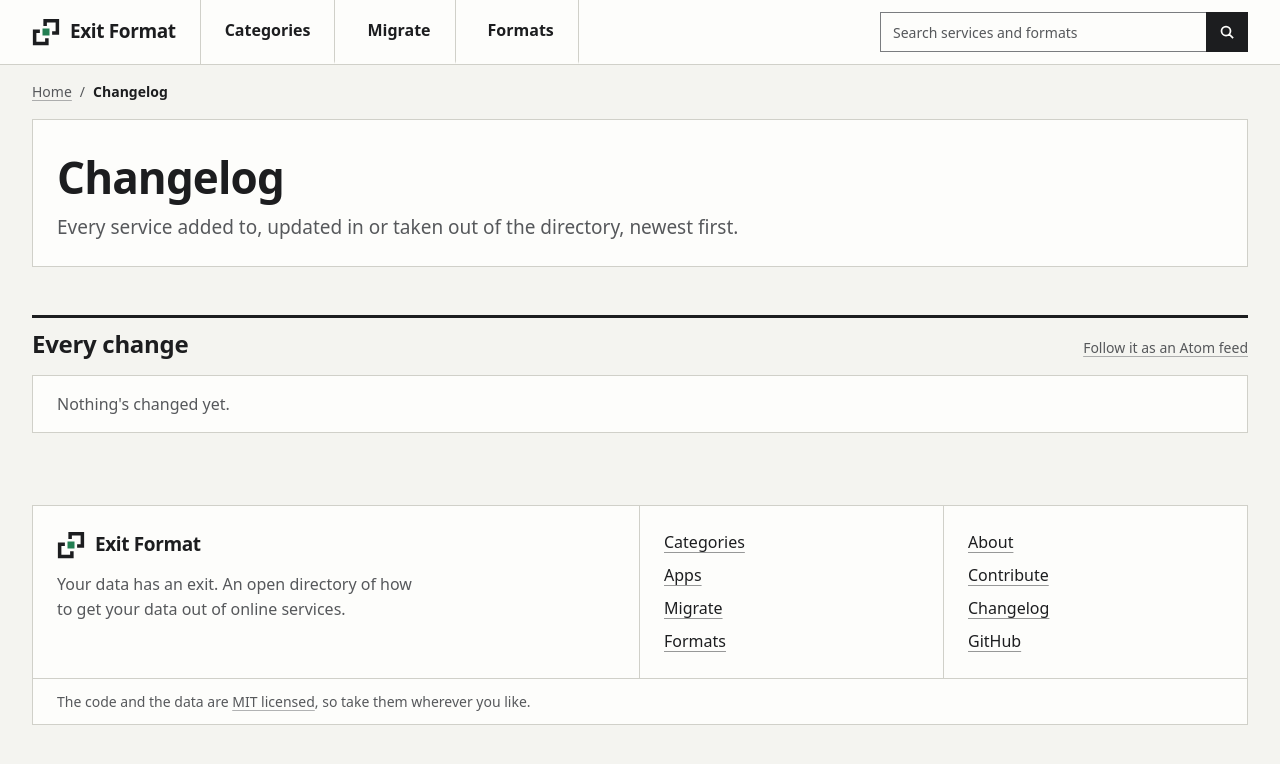
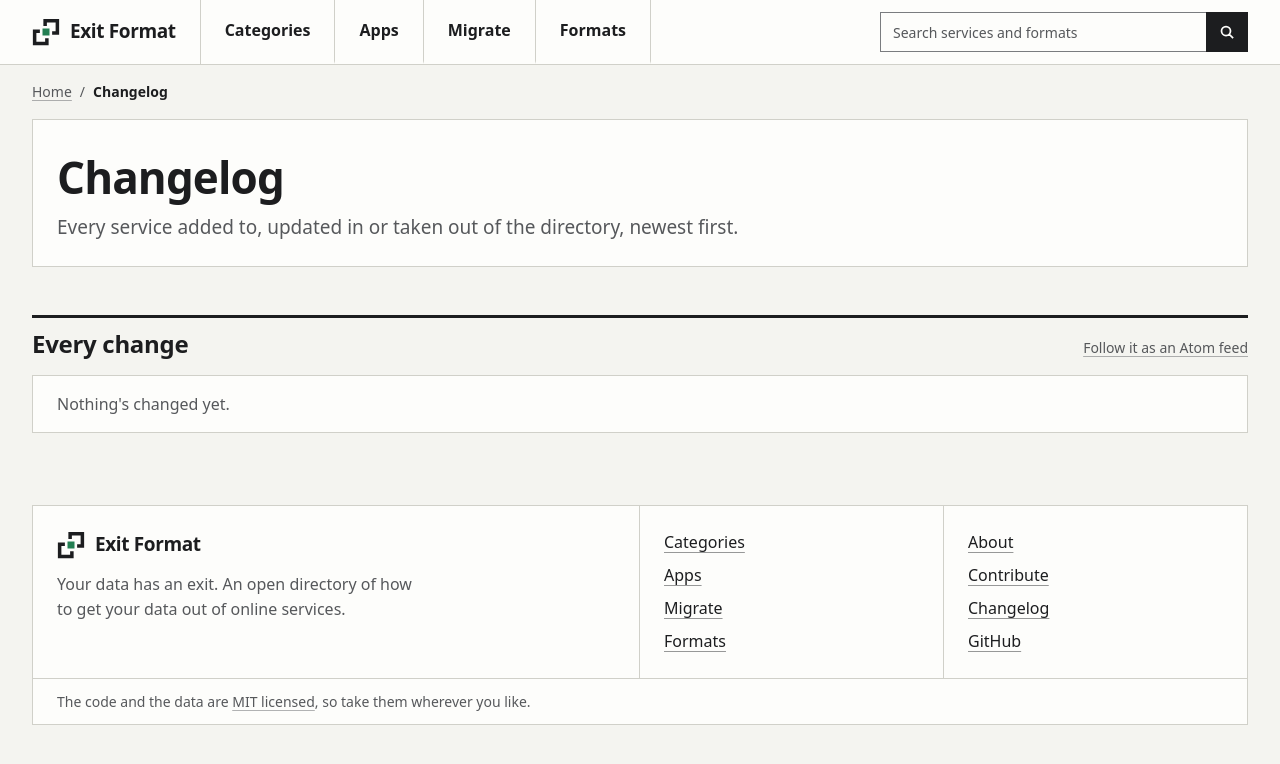
Before and after one commit to NotAFlightRisk/exitformat, a SvelteKit app: page /changelog in a window 1280 px wide. Shown: the top 764 px of the page. Built offline with nearby package versions, Linux system fonts and the light colour scheme; a web font is replaced by a local one.

Commit message:
feat: add Apps to the header, and fix the gap between its tabs

```diff
--- a/src/routes/+layout.svelte
+++ b/src/routes/+layout.svelte
@@ -9,14 +9,12 @@
 
   let { children } = $props();
 
-  // the footer lists every way into the directory, and the header the ones it has room for
   const directory = [
-    { href: '/categories', label: 'Categories', header: true },
+    { href: '/categories', label: 'Categories' },
     { href: '/apps', label: 'Apps' },
-    { href: '/migrate', label: 'Migrate', header: true },
-    { href: '/formats', label: 'Formats', header: true }
+    { href: '/migrate', label: 'Migrate' },
+    { href: '/formats', label: 'Formats' }
   ];
-  const primary = directory.filter((item) => item.header);
 
   const project = [
     { href: '/about', label: 'About' },
@@ -56,7 +54,7 @@
     <a class="home" href="/"><Logo /></a>
     <nav class="primary" aria-label="Main">
       <ul>
-        {#each primary as item (item.href)}
+        {#each directory as item (item.href)}
           <li><a href={item.href} aria-current={current(item.href)}>{item.label}</a></li>
         {/each}
       </ul>
@@ -125,7 +123,7 @@
   .bar {
     display: grid;
     grid-template-columns: auto minmax(0, 1fr) minmax(16rem, 24rem);
-    min-block-size: 4rem;
+    grid-template-rows: minmax(4rem, auto);
   }
 
   .home {
@@ -209,7 +207,7 @@
     }
   }
 
-  nav ul {
+  .colophon nav ul {
     display: grid;
     gap: var(--space-2);
     list-style: none;
@@ -232,9 +230,25 @@
     }
   }
 
+  /* once the links need the room, the search drops to a row of its own */
+  @media (width < 66rem) {
+    .bar {
+      grid-template-columns: auto minmax(0, 1fr);
+    }
+
+    .find {
+      grid-column: 1 / -1;
+      padding: var(--space-2) var(--gutter);
+      border-block-start: var(--hairline) solid var(--rule);
+      margin-inline: calc(var(--gutter) * -1);
+    }
+  }
+
+  /* and then so do the links, each as wide as its name needs and sharing out the rest */
   @media (width < 52rem) {
     .bar {
       grid-template-columns: minmax(0, 1fr);
+      grid-template-rows: none;
     }
 
     .home {
@@ -248,7 +262,7 @@
 
       ul {
         display: grid;
-        grid-auto-columns: minmax(0, 1fr);
+        grid-auto-columns: minmax(max-content, 1fr);
         grid-auto-flow: column;
       }
 
@@ -262,13 +276,6 @@
       }
     }
 
-    .find {
-      padding: var(--space-2) 0;
-      border-block-start: var(--hairline) solid var(--rule);
-      margin-inline: calc(var(--gutter) * -1);
-      padding-inline: var(--gutter);
-    }
-
     .sheet {
       grid-template-columns: repeat(2, minmax(0, 1fr));
 
```
